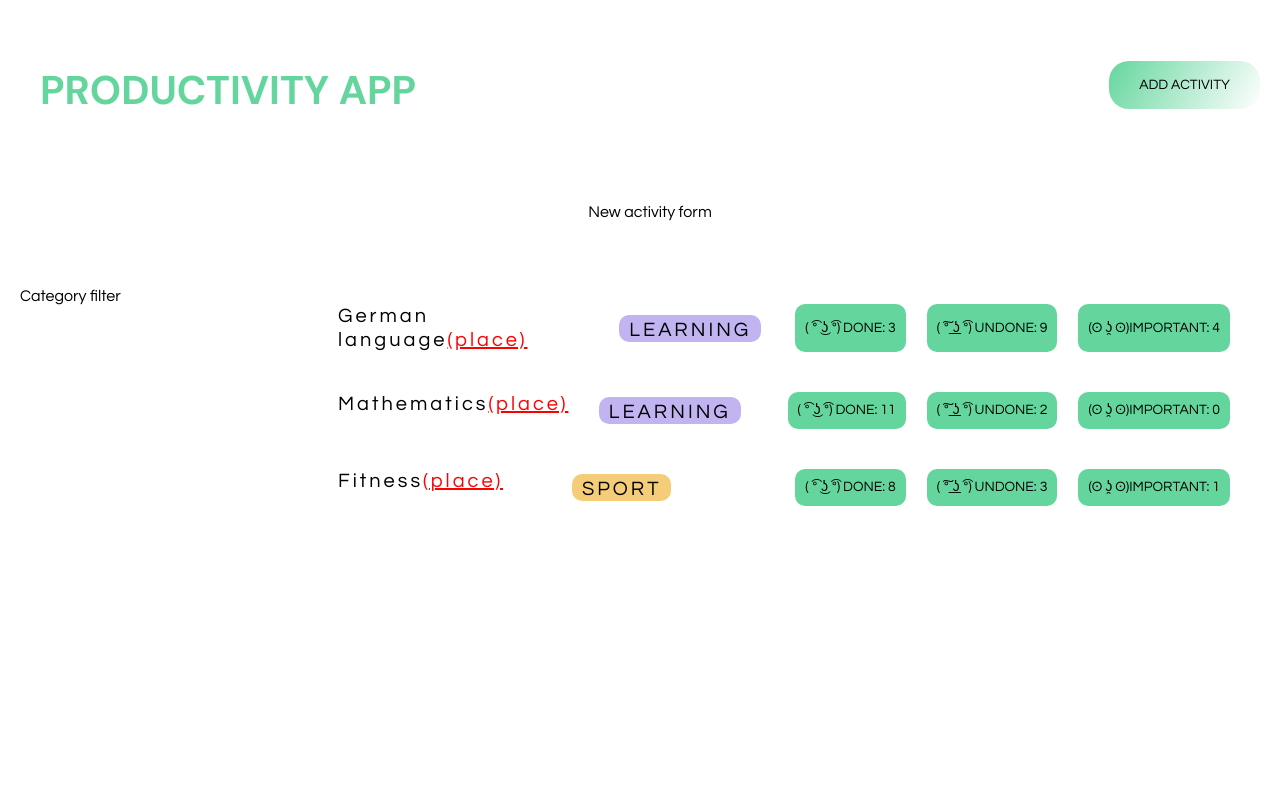
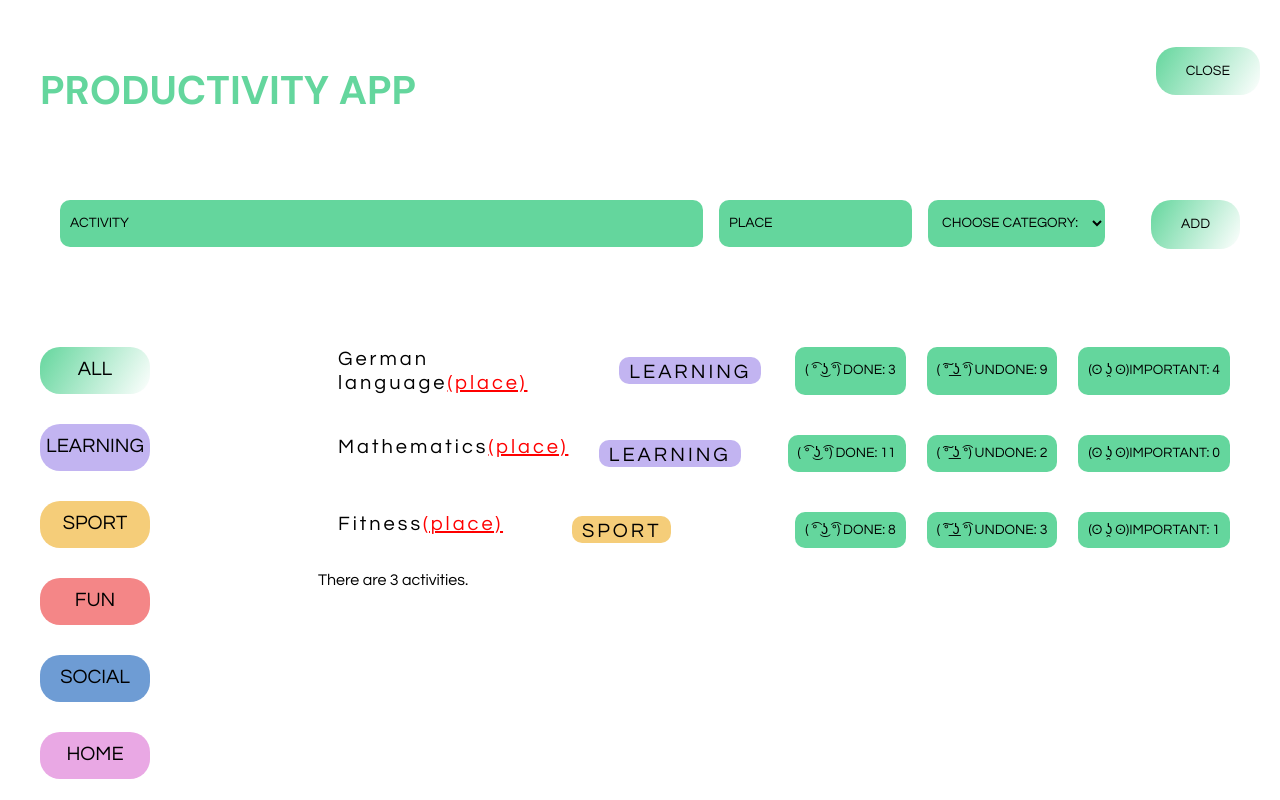
Before and after one commit to mdkochanowicz/Productivity-web-app, a React (Create React App) app: page / in a window 1280 px wide. Both pictures are taken after a click on the button "ADD ACTIVITY". Shown: the top 800 px of the page. Built offline with nearby package versions, Linux system fonts and the light colour scheme.

Commit message:
react app before database adding

```diff
--- a/src/App.js
+++ b/src/App.js
@@ -1,4 +1,5 @@
 import "./style.css";
+import { useState } from "react";
 
 const initialActivities = [
   {
@@ -33,52 +34,176 @@ const initialActivities = [
   },
 ];
 
-const CATEGORIES = [
-  { name: "learning", color: "#64d6" },
-  { name: "sport", color: "#f5cd79" },
-  { name: "entertainment", color: "#f48687" },
-  { name: "social", color: "#6e9cd4" },
-  { name: "home", color: "#e9a8e4" },
-];
+function Counter() {
+  const [count, setCount] = useState(0);
+
+  return (
+    <div>
+      <span style={{ fontSize: "40px" }}>{count}</span>
+      <button className="btn btn-large" onClick={() => setCount((c) => c + 1)}>
+        +1
+      </button>
+    </div>
+  );
+}
 
 function App() {
-  const appTitle = "Productivity App";
+  const [showForm, setShowForm] = useState(false);
+  const [activities, setActivities] = useState(initialActivities);
 
   return (
     <>
-      {/* header */}
-      <header className="header">
-        <h1>{appTitle}</h1>
-        <button className="btn btn-large btn-open">Add activity</button>
-      </header>
+      <Header showForm={showForm} setShowForm={setShowForm} />
 
-      <NewActivityForm />
+      {showForm ? (
+        <NewActivityForm
+          setActivities={setActivities}
+          setShowForm={setShowForm}
+        />
+      ) : null}
 
       <main className="main">
         <CategoryFilter />
-        <ActivityList />
+        <ActivityList activities={activities} />
       </main>
     </>
   );
 }
 
-function NewActivityForm() {
-  return <form className="activity-form">New activity form</form>;
+function Header({ showForm, setShowForm }) {
+  const appTitle = "Productivity App";
+
+  return (
+    <header className="header">
+      <h1>{appTitle}</h1>
+      <button
+        className="btn btn-large btn-open"
+        onClick={() => setShowForm((show) => !show)}
+      >
+        {showForm ? "Close" : "Add activity"}
+      </button>
+    </header>
+  );
+}
+
+const CATEGORIES = [
+  { name: "learning", color: "#64d6" },
+  { name: "sport", color: "#f5cd79" },
+  { name: "fun", color: "#f48687" },
+  { name: "social", color: "#6e9cd4" },
+  { name: "home", color: "#e9a8e4" },
+  { name: "work", color: "#f5cd79" },
+  { name: "other", color: "#f48687" },
+];
+
+function isValidHttpUrl(string) {
+  let url;
+
+  try {
+    url = new URL(string);
+  } catch (_) {
+    return false;
+  }
+
+  return url.protocol === "http:" || url.protocol === "https:";
+}
+
+function NewActivityForm({ setActivities, setShowForm }) {
+  const [text, setText] = useState("");
+  const [place, setPlace] = useState("");
+  const [category, setCategory] = useState("");
+
+  function handleSubmit(e) {
+    e.preventDefault();
+    console.log(text, place, category);
+
+    if (text && isValidHttpUrl(place) && category) {
+      const newActivity = {
+        id: Math.round(Math.random() * 1000000),
+        text,
+        place,
+        category,
+        checkDone: 0,
+        checkUndone: 0,
+        checkImportant: 0,
+        createdIn: new Date().getFullYear(),
+      };
+
+      setActivities((activities) => [newActivity, ...activities]);
+
+      setText("");
+      setPlace("");
+      setCategory("");
+
+      setShowForm(false);
+    }
+  }
+
+  return (
+    <form className="activity-form" onSubmit={handleSubmit}>
+      <input
+        type="text"
+        placeholder="Activity"
+        value={text}
+        onChange={(e) => setText(e.target.value)}
+      />
+      <input
+        value={place}
+        type="text"
+        placeholder="Place"
+        onChange={(e) => setPlace(e.target.value)}
+      />
+      <select value={category} onChange={(e) => setCategory(e.target.value)}>
+        <option value="">Choose category:</option>
+        {CATEGORIES.map((cat) => (
+          <option key={cat.name} value={cat.name}>
+            {cat.name.toUpperCase()}
+          </option>
+        ))}
+      </select>
+      <button className="btn btn-large">Add</button>
+    </form>
+  );
 }
 
 function CategoryFilter() {
-  return <aside>Category filter</aside>;
+  return (
+    <aside>
+      <ul>
+        <li className="category-list">
+          <button className="btn btn-all-cat">All</button>
+        </li>
+        {CATEGORIES.map((cat) => (
+          <li key={cat.name} className="category-list">
+            <button
+              className="btn btn-cat"
+              style={{ backgroundColor: cat.color }}
+            >
+              {cat.name}
+            </button>
+          </li>
+        ))}
+      </ul>
+    </aside>
+  );
 }
 
-function ActivityList() {
-  //temporary
-  const activities = initialActivities;
-
+function ActivityList({ activities }) {
   return (
     <section>
       <ul className="activities-list">
         {activities.map((activity) => (
-          <li key={activity.id} className="activity">
+          <Activity key={activity.id} activity={activity} />
+        ))}
+      </ul>
+      <p>There are {activities.length} activities.</p>
+    </section>
+  );
+}
+
+function Activity({ activity }) {
+  return (
+    <li className="activity">
       <p>
         {activity.text}
         <a className="place" href={activity.place} target="_blank">
@@ -101,9 +226,6 @@ function ActivityList() {
         <button>(ʘ ʖ̯ ʘ)Important: {activity.checkImportant}</button>
       </div>
     </li>
-        ))}
-      </ul>
-    </section>
   );
 }
 
--- a/src/style.css
+++ b/src/style.css
@@ -25,7 +25,7 @@ body {
   gap: 48px;
 }
 
-.container {
+#root {
   max-width: 1600px;
   background-color: white;
   margin: 0 auto;
@@ -71,11 +71,9 @@ h1 {
   padding: 20px 20px;
   text-align: center;
 
-  /*
   display: flex;
   align-self: center;
   gap: 16px;
-  */
 }
 
 .category-list {
@@ -185,7 +183,7 @@ ul {
 }
 
 .btn-large {
-  margin-top: 10px;
+  margin-bottom: 18px;
   padding: 16px 30px;
   margin-left: 30px;
 }
```
Lines whose indentation alone changed are shown as unchanged.
